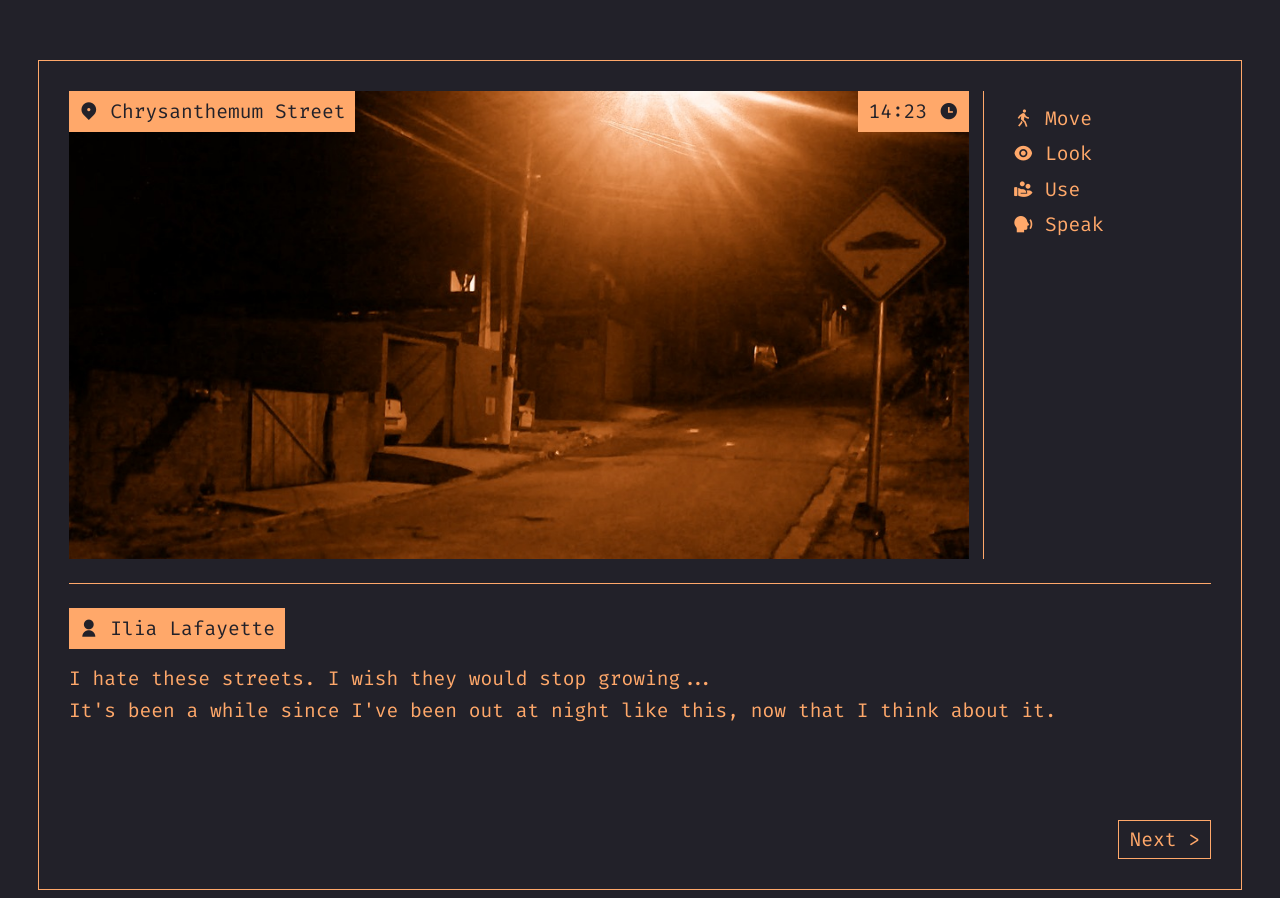
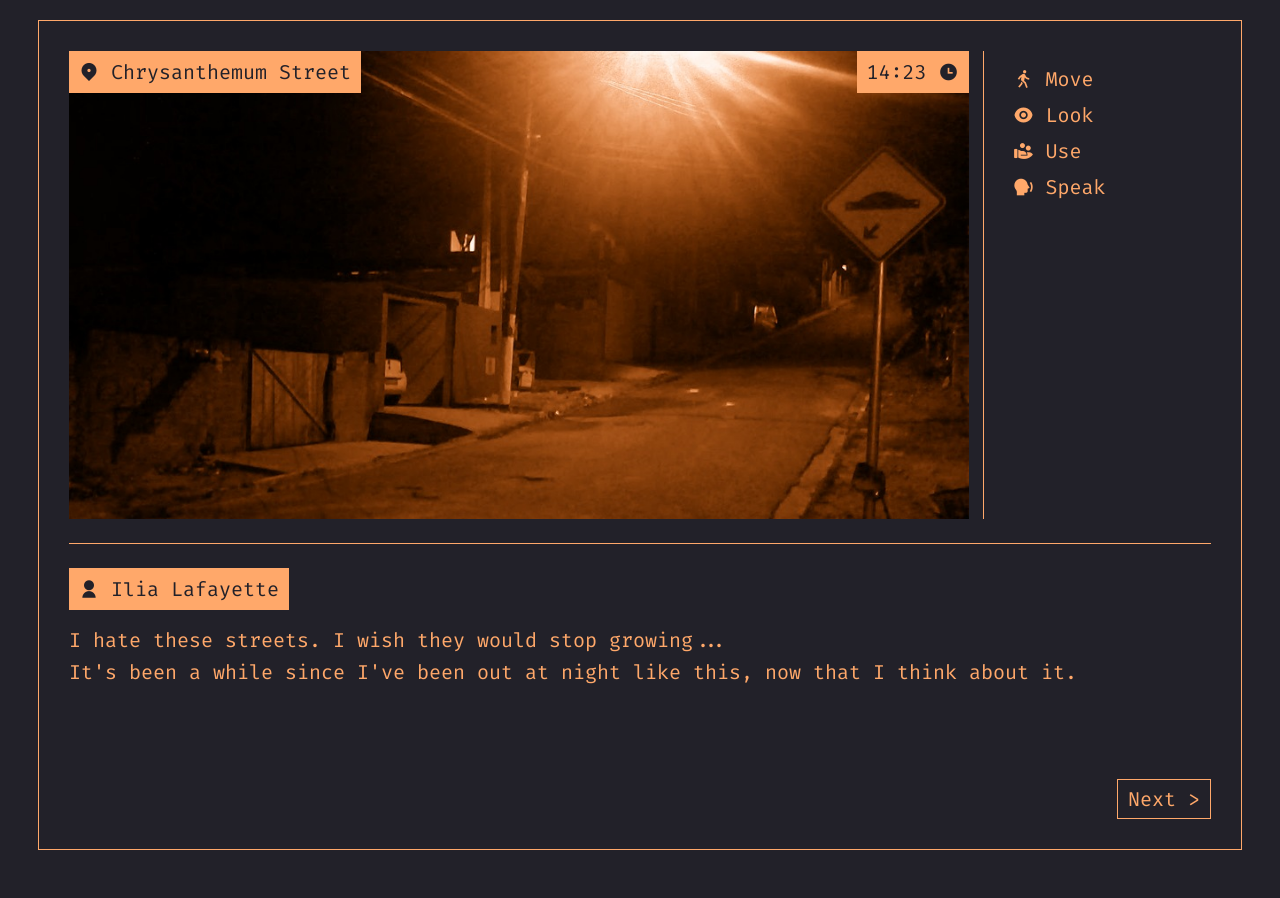
Before and after one commit to MoisesDuarte/antediluvian-aquarium, a Vue app: page / in a window 1280 px wide. Shown: the top 898 px of the page. After the commit the page ends 870 px from the top, so only its background shows below. Built offline with nearby package versions, Linux system fonts and the light colour scheme.

Commit message:
refactor: simplifying style sheets

```diff
--- a/package.json
+++ b/package.json
@@ -15,12 +15,14 @@
   },
   "dependencies": {
     "remixicon": "4.2.0",
+    "uuid": "9.0.1",
     "vue": "3.4.21"
   },
   "devDependencies": {
     "@rushstack/eslint-patch": "1.3.3",
     "@tsconfig/node20": "20.1.2",
     "@types/node": "20.11.28",
+    "@types/uuid": "9.0.8",
     "@vitejs/plugin-vue": "5.0.4",
     "@vue/eslint-config-prettier": "8.0.0",
     "@vue/eslint-config-typescript": "12.0.0",
--- a/src/assets/main.css
+++ b/src/assets/main.css
@@ -4,15 +4,10 @@
   --width: 1204px;
   --font-main: 'Fira Code', monospace;
   --font-secondary: 'Fira Code', monospace;
-  --font-scale: 1.225rem;
+  --font-scale: 20px;
   --background-color: #222129;
-  --heading-color: #ffa86a;
-  --text-color: #ffa86a;
-  --link-color: #ffa86a;
-  --visited-color: #bc8d6b;
-  --code-background-color: #bc8d6b;
-  --code-color: #222129;
-  --blockquote-color: #222;
+  --primary-color: #ffa86a;
+  --accent-color: #bc8d6b;
 }
 
 body {
@@ -26,7 +21,7 @@ body {
   word-wrap: break-word;
   overflow-wrap: break-word;
   line-height: 1.5;
-  color: var(--text-color);
+  color: var(--primary-color);
 }
 
 h1,
@@ -36,11 +31,11 @@ h4,
 h5,
 h6 {
   font-family: var(--font-main);
-  color: var(--heading-color);
+  color: var(--primary-color);
 }
 
 a {
-  color: var(--link-color);
+  color: var(--primary-color);
   cursor: pointer;
   text-decoration: underline;
 }
@@ -50,25 +45,19 @@ a:hover {
 }
 
 main {
-  margin-top: 40px;
-  margin-bottom: 20px;
   padding: 30px;
-  border: 1px solid var(--link-color);
-}
-
-nav a {
-  margin-right: 8px;
+  border: 1px solid var(--primary-color);
 }
 
 strong,
 b {
-  color: var(--heading-color);
+  color: var(--primary-color);
 }
 
 button {
-  border: 1px solid var(--heading-color);
+  border: 1px solid var(--primary-color);
   background-color: var(--background-color);
-  color: var(--heading-color);
+  color: var(--primary-color);
   margin: 0;
   padding: 6px 10px;
   cursor: pointer;
@@ -77,7 +66,7 @@ button {
 }
 
 button:hover {
-  background-color: var(--heading-color);
+  background-color: var(--primary-color);
   color: var(--background-color);
 }
 
@@ -85,122 +74,16 @@ main {
   line-height: 1.6;
 }
 
-table {
-  width: 100%;
-}
-
-hr {
-  border: 0;
-  border-top: 1px dashed;
-}
-
 img {
   max-width: 100%;
-}
-
-code {
-  font-family: monospace;
-  padding: 2px;
-  background-color: var(--code-background-color);
-  color: var(--code-color);
-  border-radius: 3px;
-}
-
-blockquote {
-  border-top: 1px solid var(--heading-color);
-  border-bottom: 1px solid var(--heading-color);
-  color: var(--text-color);
-  padding: 20px;
-  font-style: italic;
-  margin-left: 0px;
-  margin-right: 0px;
-}
-
-footer {
-  padding: 25px 0;
-  text-align: center;
-  opacity: 0.6;
-}
-
-.title:hover {
-  text-decoration: none;
 }
 
 .title h1 {
   font-size: 1em;
   padding: 5px 10px;
-  background: var(--heading-color);
+  background: var(--primary-color);
   color: var(--background-color);
   display: inline-block;
   font-weight: 400;
   margin: 0;
 }
-
-.inline {
-  width: auto !important;
-}
-
-.highlight,
-.code {
-  padding: 1px 15px;
-  background-color: var(--code-background-color);
-  color: var(--code-color);
-  border-radius: 3px;
-  margin-block-start: 1em;
-  margin-block-end: 1em;
-  overflow-x: auto;
-}
-
-.highlight {
-  border-left: 5px solid var(--heading-color);
-}
-
-/* blog post list */
-ul.blog-posts {
-  list-style-type: none;
-  padding: unset;
-}
-
-ul.blog-posts li {
-  display: flex;
-  margin-bottom: 20px;
-}
-
-ul.blog-posts li time {
-  font-style: normal;
-}
-
-ul.blog-posts li span {
-  flex: 0 0 130px;
-}
-
-ul.blog-posts li a:visited {
-  color: var(--visited-color);
-}
-
-table {
-  border-collapse: collapse;
-}
-
-table,
-th,
-td {
-  border: 1px dashed var(--heading-color);
-  padding: 10px;
-}
-
-@media only screen and (max-width: 767px) {
-  main {
-    padding: 20px;
-    margin-top: 30px;
-    margin-bottom: 10px;
-  }
-
-  ul.blog-posts li {
-    flex-direction: column;
-  }
-
-  ul.blog-posts li span {
-    flex: unset;
-  }
-}
--- a/src/components/DialogWindow.vue
+++ b/src/components/DialogWindow.vue
@@ -22,7 +22,7 @@
 section {
   position: relative;
   grid-column: span 2;
-  border-top: 1px solid var(--link-color);
+  border-top: 1px solid var(--primary-color);
   margin-top: 24px;
   padding-top: 24px;
 }
--- a/src/components/InteractionWindow.vue
+++ b/src/components/InteractionWindow.vue
@@ -28,7 +28,7 @@
 
 <style scoped>
 section {
-  border-left: 1px solid var(--link-color);
+  border-left: 1px solid var(--primary-color);
   padding-left: 24px;
 }
 
@@ -47,7 +47,7 @@ ul > li {
 
 ul > li:hover {
   cursor: pointer;
-  background-color: var(--heading-color);
+  background-color: var(--primary-color);
   color: var(--background-color);
 }
 </style>
```
Also changed, not shown: 1 other file (tests, documents, lock files or other folders).
